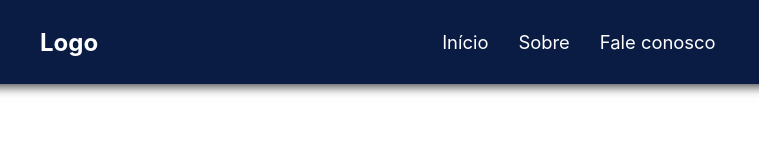
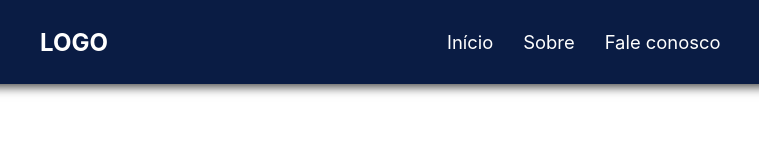
Before and after one commit to MatheusMatosDev/ResponsiveNav, a plain HTML site: page faleConosco.html in a window 1280 px wide. Shown: the full height of the page, 56-815 px from the left. Drawn offline with Linux system fonts and the light colour scheme.

Commit message:
faleconosco modificada para teste

```diff
--- a/faleConosco.html
+++ b/faleConosco.html
@@ -11,7 +11,7 @@
     <header>
       <nav class="nav-bar">
         <div class="logo">
-          <h2>Logo</h2>
+          <h2>LOGO</h2>
         </div>
         <div class="nav-list">
           <ul>
```
